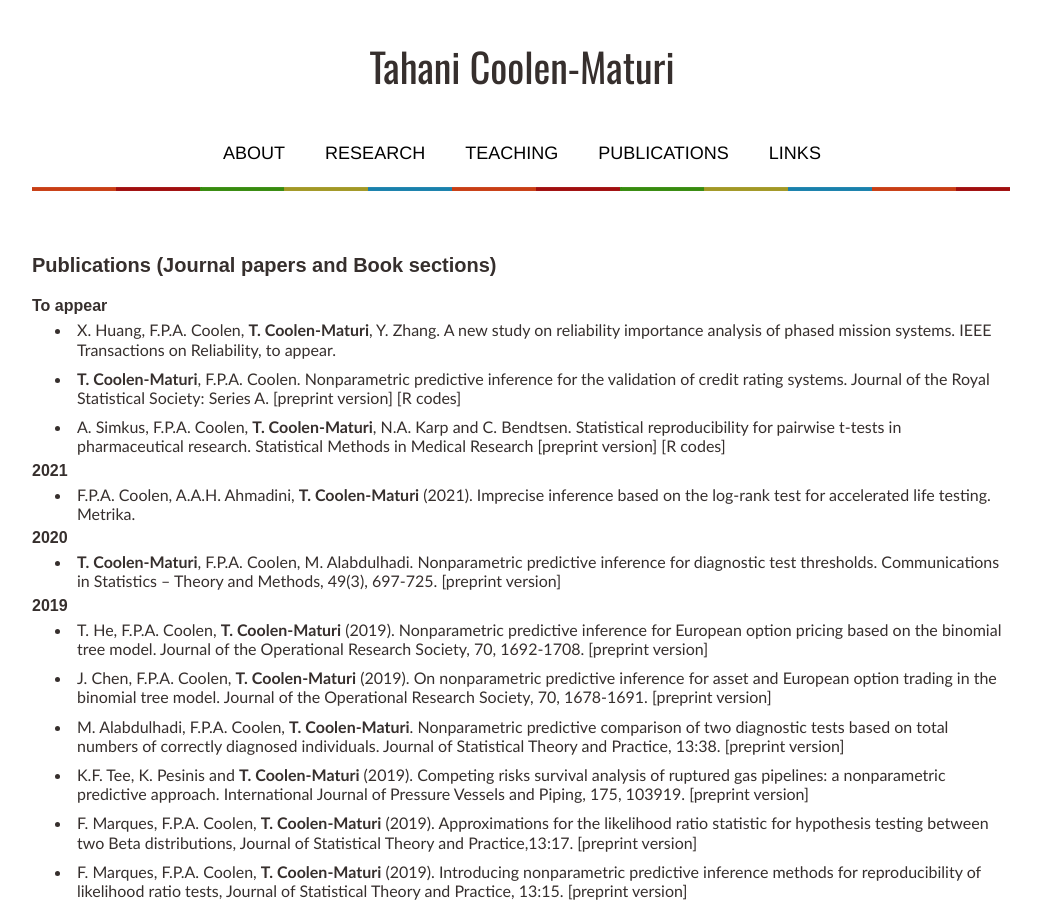
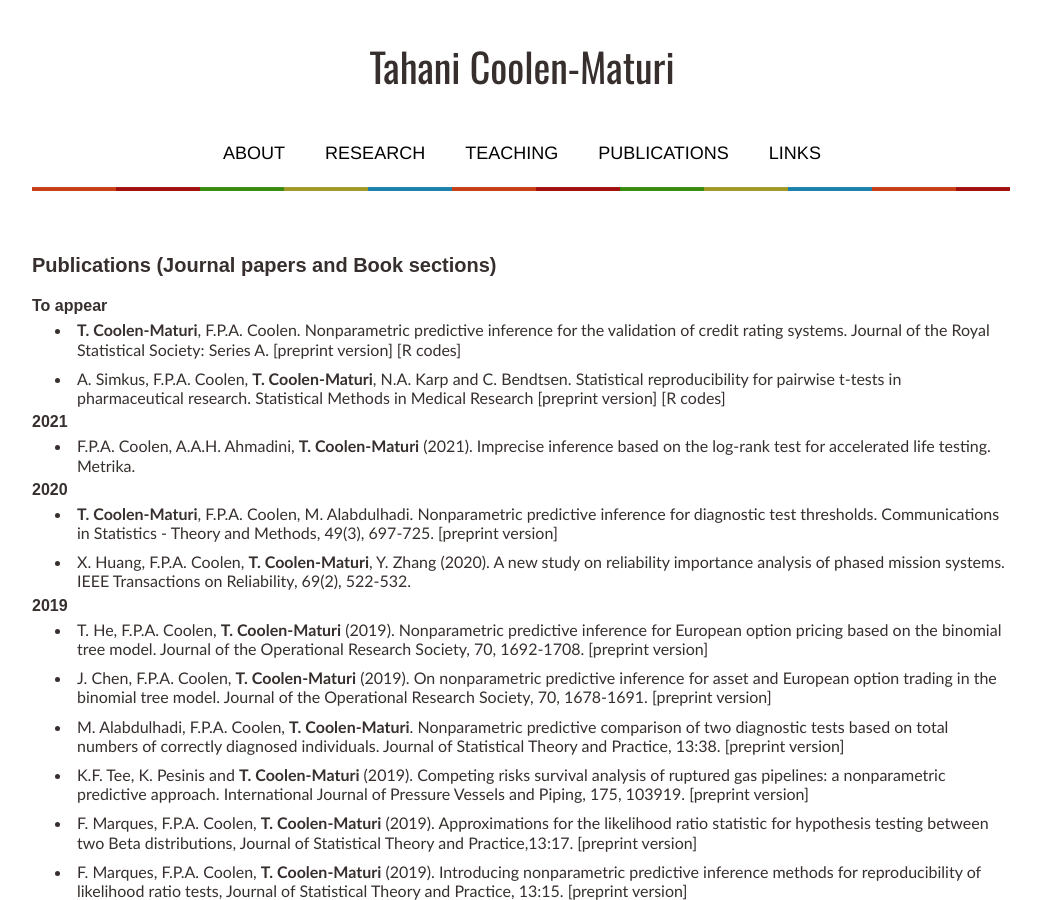
Before and after one commit to tmaturi/tahanimaturi, a Jekyll site: the page built from publications.md, in a window 1280 px wide and 900 px high. Shown: the whole window, without its empty margins (119-1160 px from the left). Built offline with Jekyll 4.4.1, drawn with Linux system fonts in a browser that asks for light colours; our own code applies the rules of GitHub Pages for plain Markdown files; some of the changed lines change nothing that is shown.

Commit message:
Update publications.md

```diff
--- a/publications.md
+++ b/publications.md
@@ -9,7 +9,7 @@ title: Publications
 ### To appear
 
 
-- X. Huang, F.P.A. Coolen, **T. Coolen-Maturi**, Y. Zhang. A new study on reliability importance analysis of phased mission systems. IEEE Transactions on Reliability, to appear.
+
 - **T. Coolen-Maturi**, F.P.A. Coolen. Nonparametric predictive inference for the validation of credit rating systems. Journal of the Royal Statistical Society: Series A. [[preprint version](pdfs/NPI_CreditScoring_V2_rev.pdf){:target="_blank"}] [[R codes](rcodes/Rcodes-JRSS-SA-Feb-18-0052-R1.zip)]
 - A. Simkus, F.P.A. Coolen, **T. Coolen-Maturi**, N.A. Karp
 and C. Bendtsen. Statistical reproducibility for pairwise t-tests in
@@ -21,7 +21,8 @@
 <br>
 
 ### 2020
-- **T. Coolen-Maturi**, F.P.A. Coolen, M. Alabdulhadi. Nonparametric predictive inference for diagnostic test thresholds. Communications in Statistics – Theory and Methods, 49(3), 697-725. [[preprint version](pdfs/Comu_Stat_2018_rev.pdf){:target="_blank"}]
+- **T. Coolen-Maturi**, F.P.A. Coolen, M. Alabdulhadi. Nonparametric predictive inference for diagnostic test thresholds. Communications in Statistics - Theory and Methods, 49(3), 697-725. [[preprint version](pdfs/Comu_Stat_2018_rev.pdf){:target="_blank"}]
+- X. Huang, F.P.A. Coolen, **T. Coolen-Maturi**, Y. Zhang (2020). A new study on reliability importance analysis of phased mission systems. IEEE Transactions on Reliability,  69(2), 522-532.
 <br>
 
 ### 2019
```
